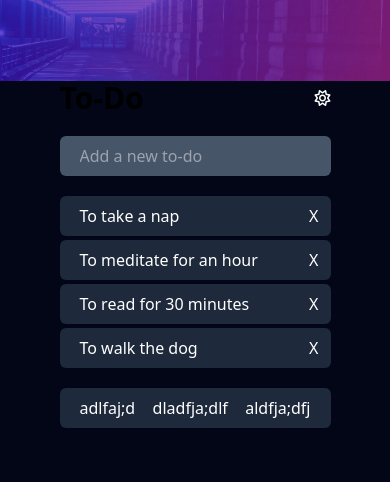
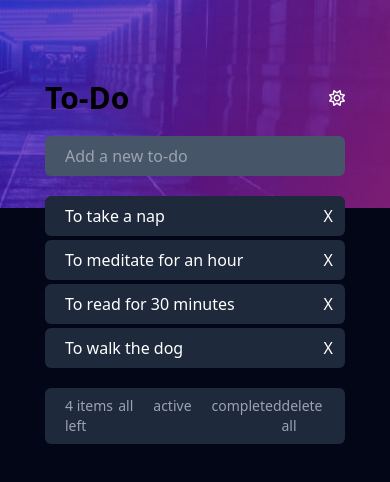
Before and after one commit to HoDoR54/to-do-list-web-app, a React (Vite) app: page / in a window 390 px wide. Shown: the top 482 px of the page. Built offline with nearby package versions, Linux system fonts and the light colour scheme.

Commit message:
[Add] add 'delete all' and 'quantity display'

```diff
--- a/src/App.tsx
+++ b/src/App.tsx
@@ -1,6 +1,8 @@
 import { useState } from "react";
 import AppContainer from "./components/AppContainer";
 import { ThemeContext } from "./context.ts";
+
+export type Theme = [boolean, (newTheme: boolean) => void];
 
 const App = () => {
   const [theme, setTheme] = useState(() => {
@@ -11,19 +13,31 @@ const App = () => {
   return (
     <section
       className={`relative grid py-[5rem] justify-center min-h-screen ${
-        theme ? "bg-slate-950" : "bg-white"
+        theme ? "bg-slate-950" : "bg-gray-100"
       }`}
     >
       {theme ? (
+        <div className="absolute top-0 left-0 right-0">
           <img
             src="../images/bg-desktop-dark.jpg"
-          className="absolute top-0 left-0 right-0 w-full"
+            className="hidden w-full h-full md:block"
           />
+          <img
+            src="../images/bg-mobile-dark.jpg"
+            className="block w-full h-full md:hidden"
+          />
+        </div>
       ) : (
+        <div className="absolute top-0 left-0 right-0">
           <img
             src="../images/bg-desktop-light.jpg"
-          className="absolute top-0 left-0 right-0 w-full"
+            className="hidden w-full h-full md:block"
           />
+          <img
+            src="../images/bg-mobile-light.jpg"
+            className="block w-full h-full md:hidden"
+          />
+        </div>
       )}
 
       <ThemeContext.Provider value={[theme, setTheme]}>
--- a/src/components/AppContainer.tsx
+++ b/src/components/AppContainer.tsx
@@ -3,6 +3,9 @@ import BottomBar from "./BottomBar";
 import Header from "./Header";
 import Input from "./Input";
 import ListBox from "./ListBox";
+import { TodoListContext } from "../context";
+
+export type TodoList = [string[], (newTodoLiist: string[]) => void];
 
 interface AppContainerProps {
   theme: boolean;
@@ -34,11 +37,13 @@ const AppContainer: React.FC<AppContainerProps> = ({ theme }) => {
   };
 
   return (
-    <section className="z-10 flex flex-col gap-5 max-h-max md:w-[500px]">
+    <section className="z-10 flex flex-col gap-5 max-h-max md:w-[500px] w-[300px]">
       <Header theme={theme} />
       <Input addTodo={addTodo} theme={theme} />
       <ListBox todoList={todo} deleteTodo={deleteTodo} theme={theme} />
-      <BottomBar theme={theme} />
+      <TodoListContext.Provider value={[todo, setTodo]}>
+        <BottomBar theme={theme} todoList={todo} />
+      </TodoListContext.Provider>
     </section>
   );
 };
--- a/src/components/BottomBar.tsx
+++ b/src/components/BottomBar.tsx
@@ -1,19 +1,22 @@
 import React from "react";
+import { DeleteAll, LeftItemsDisplay } from "./BottomBarComponents";
+import ListFilter from "./ListFilter";
 
 interface BottomBarProps {
   theme: boolean;
+  todoList: string[];
 }
 
-const BottomBar: React.FC<BottomBarProps> = ({ theme }) => {
+const BottomBar: React.FC<BottomBarProps> = ({ theme, todoList }) => {
   return (
     <div
-      className={`flex justify-between w-full px-5 py-2 rounded-md ${
-        !theme ? "bg-white text-black shadow" : "bg-slate-800 text-white"
+      className={`flex justify-between w-full px-5 py-2 rounded-md text-sm font-thin ${
+        !theme ? "bg-white text-gray-900 shadow" : "bg-slate-800 text-gray-200"
       }`}
     >
-      <p>adlfaj;d</p>
-      <p>dladfja;dlf</p>
-      <p>aldfja;dfj</p>
+      <LeftItemsDisplay theme={theme} todoList={todoList} />
+      <ListFilter theme={theme} />
+      <DeleteAll theme={theme} />
     </div>
   );
 };
--- /dev/null
+++ b/src/components/BottomBarComponents.tsx
@@ -0,0 +1,50 @@
+import React from "react";
+import { useTodoListTContext } from "../context";
+
+interface LeftItemsDisplayProps {
+  todoList: string[];
+  theme: boolean;
+}
+
+export const LeftItemsDisplay: React.FC<LeftItemsDisplayProps> = ({
+  todoList,
+  theme,
+}) => {
+  return (
+    <p
+      className={`cursor-pointer ${
+        theme
+          ? "hover:text-white text-gray-400"
+          : "hover:text-black text-gray-700"
+      }`}
+    >
+      {todoList.length} items left
+    </p>
+  );
+};
+
+interface DeleteAllProps {
+  theme: boolean;
+}
+
+export const DeleteAll: React.FC<DeleteAllProps> = ({ theme }) => {
+  const [_, setTodoList] = useTodoListTContext();
+
+  const deleteAllTodo = () => {
+    setTodoList([]);
+    localStorage.setItem("to-do-list", JSON.stringify([]));
+  };
+
+  return (
+    <p
+      className={`cursor-pointer ${
+        theme
+          ? "hover:text-white text-gray-400"
+          : "hover:text-black text-gray-700"
+      }`}
+      onClick={deleteAllTodo}
+    >
+      delete all
+    </p>
+  );
+};
--- /dev/null
+++ b/src/components/ListFilter.tsx
@@ -0,0 +1,45 @@
+// import { useState } from "react";
+
+interface ListFilterProps {
+  theme: boolean;
+}
+
+const ListFilter: React.FC<ListFilterProps> = ({ theme }) => {
+  //   const [filter, setFilter] = useState("all");
+
+  //   const allFilter = () => {};
+
+  return (
+    <ul className="flex gap-5">
+      <li
+        className={`cursor-pointer ${
+          theme
+            ? "hover:text-white text-gray-400"
+            : "hover:text-black text-gray-700"
+        }`}
+      >
+        all
+      </li>
+      <li
+        className={`cursor-pointer ${
+          theme
+            ? "hover:text-white text-gray-400"
+            : "hover:text-black text-gray-700"
+        }`}
+      >
+        active
+      </li>
+      <li
+        className={`cursor-pointer ${
+          theme
+            ? "hover:text-white text-gray-400"
+            : "hover:text-black text-gray-700"
+        }`}
+      >
+        completed
+      </li>
+    </ul>
+  );
+};
+
+export default ListFilter;
--- a/src/context.ts
+++ b/src/context.ts
@@ -1,5 +1,6 @@
 import { createContext, useContext } from "react";
 import { Theme } from "./App";
+import { TodoList } from "./components/AppContainer";
 
 export const ThemeContext = createContext<Theme | undefined>(undefined);
 
@@ -12,3 +13,15 @@ export function useThemeContext(): Theme {
 
   return themeUseState;
 }
+
+export const TodoListContext = createContext<TodoList | undefined>(undefined);
+
+export function useTodoListTContext(): TodoList {
+  const todoListUseState = useContext(TodoListContext);
+
+  if (todoListUseState === undefined) {
+    throw new Error("TodoListContext must be used within a Provider");
+  }
+
+  return todoListUseState;
+}
```
Lines whose indentation alone changed are shown as unchanged.
